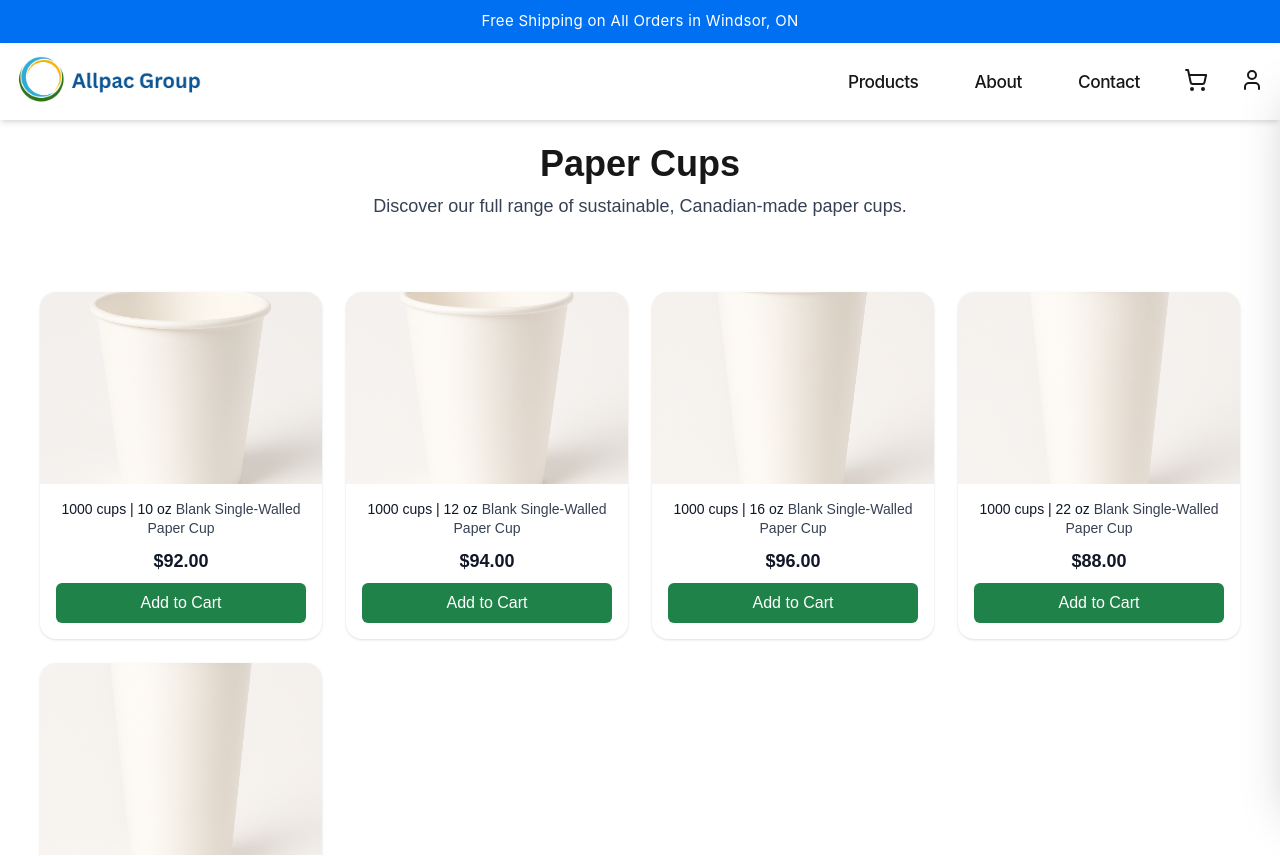
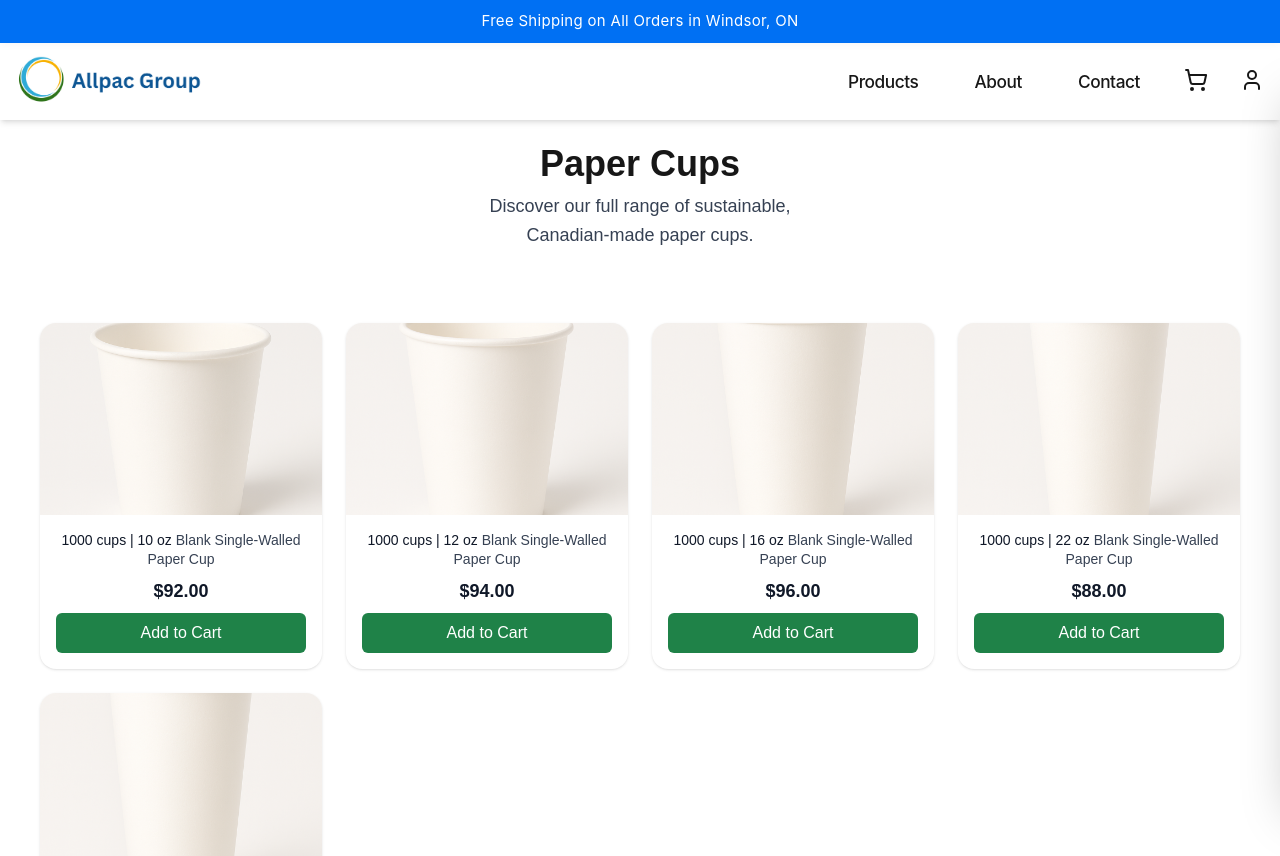
Before and after one commit to Emadedin1/allpacstore, a Next.js app: page /products/cups in a window 1280 px wide. Shown: the top 856 px of the page. Built offline with nearby package versions, Linux system fonts and the light colour scheme.

Commit message:
Update page.jsx

```diff
--- a/src/app/products/cups/page.jsx
+++ b/src/app/products/cups/page.jsx
@@ -6,9 +6,9 @@ export default function PaperCupsPage() {
   return (
     <main className="bg-white">
       {/* Header */}
-      <div className="max-w-4xl mx-auto text-center py-6">
+      <div className="max-w-4xl mx-auto text-center py-6 px-4 sm:px-6">
         <h1 className="text-4xl font-bold mb-2">Paper Cups</h1>
-        <p className="text-lg text-gray-700">
+        <p className="mx-auto max-w-[30ch] sm:max-w-[52ch] text-base sm:text-lg text-gray-700 leading-relaxed [text-wrap:balance]">
           Discover our full range of sustainable, Canadian-made paper cups.
         </p>
       </div>
```
